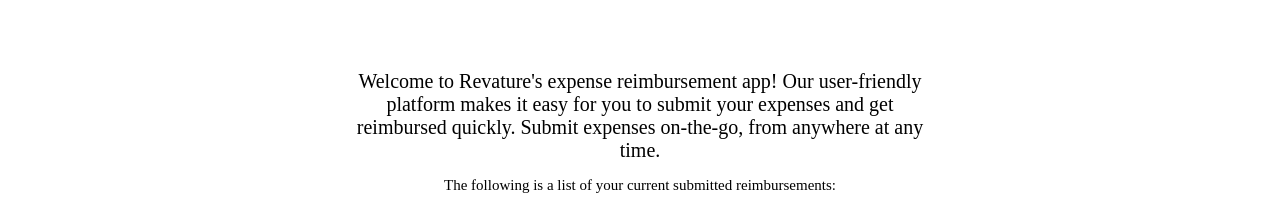
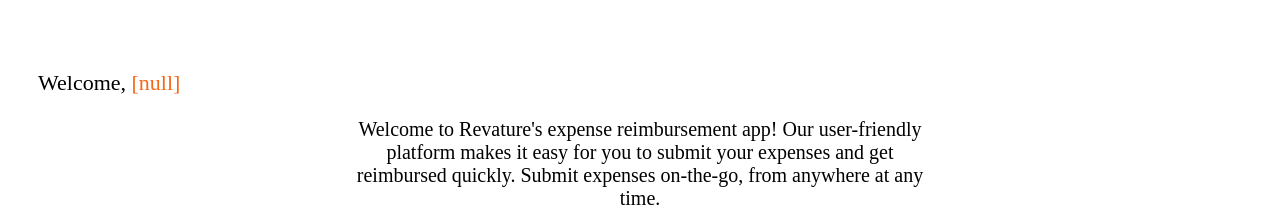
Before and after one commit to 230306-RubyOnRail/AD_Project1_Frontend, a React (Create React App) app: page /home in a window 1280 px wide. Shown: the part 174-381 px from the top of the page. Built offline with nearby package versions, Linux system fonts and the light colour scheme; no server answers.

Commit message:
added minor changes

```diff
--- a/src/css/home.css
+++ b/src/css/home.css
@@ -72,3 +72,12 @@
     font-size: 25px;
     font-weight: bold;
 }
+
+#welcome-msg{
+    font-size: 22px;
+    margin-left: 30px;
+}
+
+#welcome-role{
+    color: #f36717;
+}
--- a/src/pages/HomePage.tsx
+++ b/src/pages/HomePage.tsx
@@ -55,6 +55,8 @@
 
     <Header role={props.role} currentPage={props.currentPage} setCurrentPage={props.setCurrentPage}/>
 
+    <p id="welcome-msg">Welcome, {localStorage.getItem("name")} <span id="welcome-role"> { "[" + localStorage.getItem("role") + "]"} </span></p>
+
     <p className="intro">Welcome to Revature's expense reimbursement app! Our user-friendly platform makes it easy for you to submit your expenses and get reimbursed quickly.
         Submit expenses on-the-go, from anywhere at any time.</p>
 
@@ -86,11 +88,6 @@
                             <td>{convertDate(r.date_of_expense)}</td>
                             <td className={r.status === 'Pending' ? "pending-status" : r.status === 'Approved' ? "approved-status" : "denied-status"}>{r.status}</td>
                         </tr>
-                        {/* {r.status === 'Pending' && (
-                            <tr className="update-row">
-                                <td colSpan={4}><button className="update-button" onClick={() => navigate(`/updatereimbursement/${r.id}`)}>Update</button></td>
-                            </tr>
-                        )} */}
                         </>)}
                     </tbody>
                 </table>
--- a/src/pages/ManageReimbursementPage.tsx
+++ b/src/pages/ManageReimbursementPage.tsx
@@ -37,7 +37,7 @@
             let response = await indexReim();
             if (response.status === 200) {
                 setReimbursements(response.data);
-                console.log(response.data);
+
             } else {
                 console.log('Unable to retrieve all reimbursements');
             }
```
